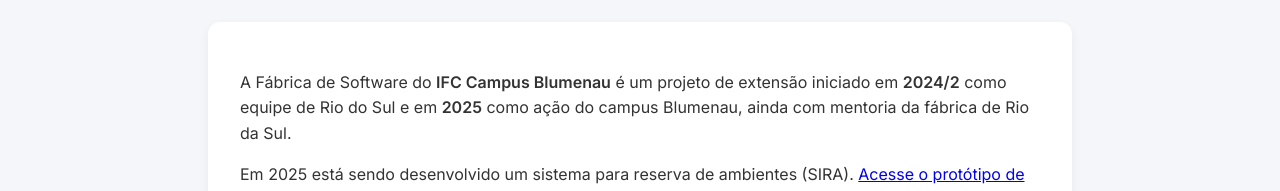
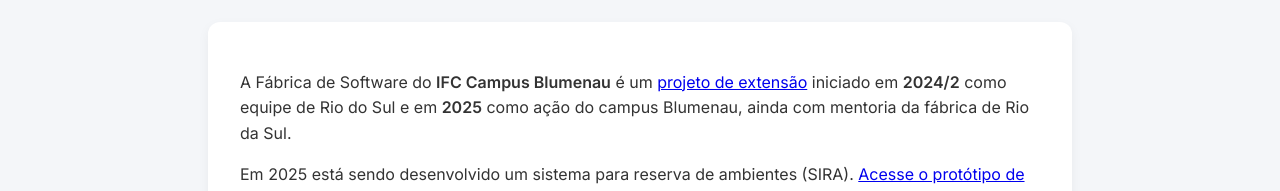
Before and after one commit to fabricaDeSonhos/fabricadesonhos.github.io, a plain HTML site: page index.html in a window 1280 px wide. Shown: the part 198-389 px from the top of the page. Drawn offline with Linux system fonts and the light colour scheme.

Commit message:
fix href

```diff
--- a/index.html
+++ b/index.html
@@ -63,8 +63,8 @@
 
     <p>
       A Fábrica de Software do <span class="highlight">IFC Campus Blumenau</span> é um
-      <a href="https://sig.ifc.edu.br/sigaa/public/docente/extensao.jsf?siape=1510001"></a>
-      projeto de extensão iniciado em
+      <a href="https://sig.ifc.edu.br/sigaa/public/docente/extensao.jsf?siape=1510001">
+      projeto de extensão</a> iniciado em
       <strong>2024/2</strong> como equipe de Rio do Sul e em
       <strong>2025</strong> como ação do campus Blumenau,
       ainda com mentoria da fábrica de Rio da Sul.
```
